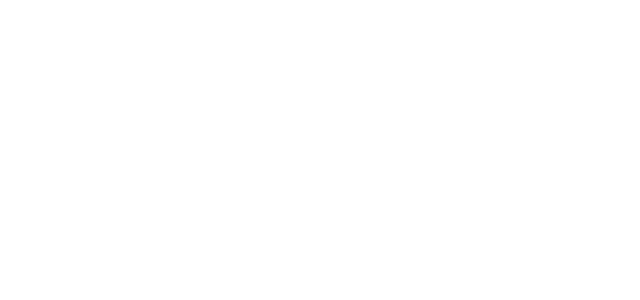
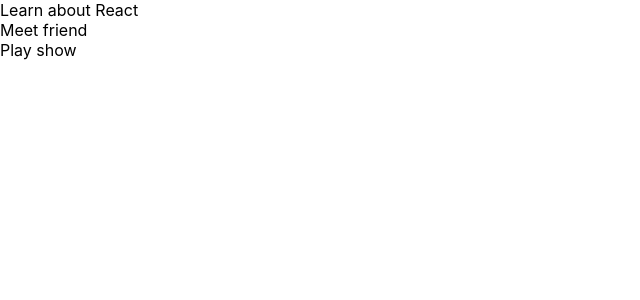
Before and after one commit to thomasluis/reactTodo, a React (Create React App) app: page / in a window 1280 px wide. Shown: the top 300 px of the page, without its empty margins (0-640 px from the left). Built offline with nearby package versions, Linux system fonts and the light colour scheme.

Commit message:
Creates Todo component and displays them

```diff
--- a/src/App.js
+++ b/src/App.js
@@ -1,5 +1,7 @@
 import React, { useState } from "react";
 import "./App.css";
+
+import Todo from "./components/Todo";
 
 const App = () => {
   const [todos, setTodos] = useState([
@@ -19,7 +21,11 @@ const App = () => {
 
   return (
     <div className="app">
-      <div className="todo-list" />
+      <div className="todo-list">
+        {todos.map((todo, index) => (
+          <Todo key={index} index={index} todo={todo} />
+        ))}
+      </div>
     </div>
   );
 };
--- /dev/null
+++ b/src/components/Todo.js
@@ -0,0 +1,7 @@
+import React from "react";
+
+const Todo = ({ todo, index }) => {
+  return <div className="todo">{todo.text}</div>;
+};
+
+export default Todo;
```
